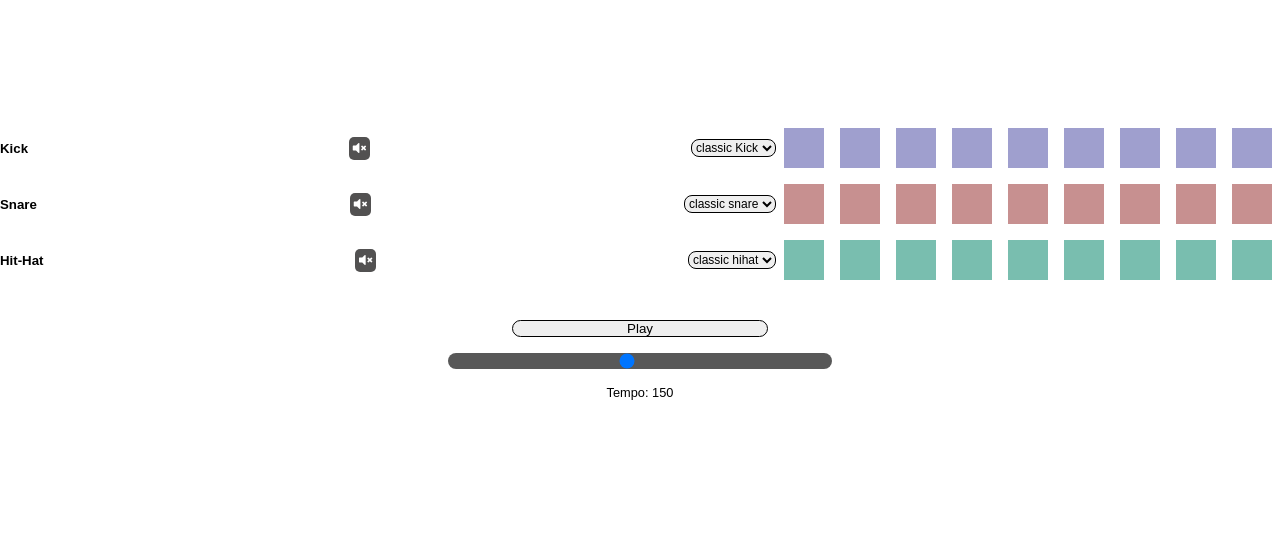
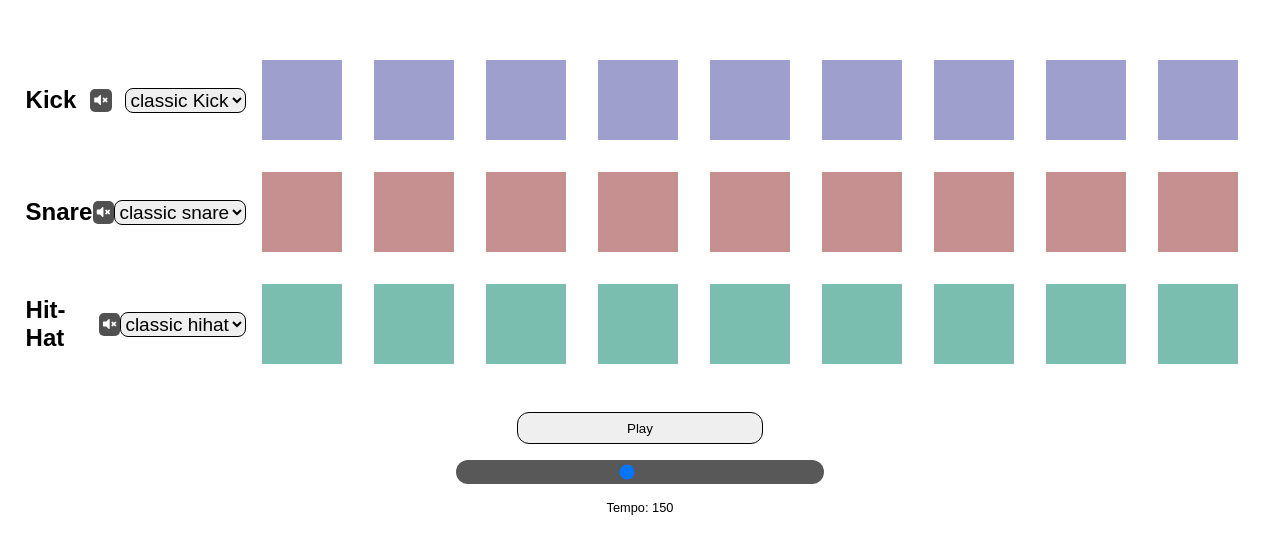
Before and after one commit to Akshaay9/beat-make.js, a plain HTML site: page index.html in a window 1280 px wide. Shown: the part 140-690 px from the top of the page. Drawn offline with Linux system fonts and the light colour scheme.

Commit message:
few changes

```diff
--- a/index.html
+++ b/index.html
@@ -12,7 +12,7 @@
         <!-- music one -->
         <div class="kick-track">
             <div class="controls">
-                <h5>Kick</h5>
+                <h2>Kick</h2>
                 <button data-track="0" class="mute kick-volume" ><i class="fas fa-volume-mute"></i></button>
                 <select name="kick-select" id="kick-select">
                 <option value="./sounds/kick-classic.wav">classic Kick</option>
@@ -36,7 +36,7 @@
         <!-- music 2 -->
         <div class="snare-track">
             <div class="controls">
-                <h5>Snare</h5>
+                <h2>Snare</h2>
                 <button data-track="0" class="mute snare-volume" ><i class="fas fa-volume-mute"></i></button>
                 <select name="snare-select" id="snare-select">
                 <option value="./sounds/snare-acoustic01.wav">classic snare</option>
@@ -59,7 +59,7 @@
         <!-- music 3 -->
         <div class="hihat-track">
             <div class="controls">
-                <h5>Hit-Hat</h5>
+                <h2>Hit-Hat</h2>
                 <button data-track="0" class="mute hihat-volume" ><i class="fas fa-volume-mute"></i></button>
                 <select name="hihat-select" id="hihat-select">
                 <option value="./sounds/hihat-acoustic01.wav">classic hihat</option>
--- a/style.css
+++ b/style.css
@@ -10,9 +10,9 @@ i,svg{
     pointer-events: none;
 }
 .kick-pad,.snare-pad,.hihat-pad{
-    width: 2.5rem;
-    height: 2.5rem;
-    margin: 0.5rem 0.5rem;
+    width: 5rem;
+    height: 5rem;
+    margin: 1rem 1rem;
     cursor: pointer;
 
 }
@@ -46,7 +46,7 @@ justify-content: space-between;
 }
 .sequencer{
 height: 100vh;
-width: 100%;
+width: 96%;
 margin: auto;
 display: flex;
 flex-direction: column;
@@ -71,7 +71,7 @@ justify-content: center;
 select {
     border-radius: 8px;
     border: 0.5px solid black;
-    font-size: 12px;
+    font-size: 19px;
 }
 option{
     border-radius: 8px;
@@ -82,6 +82,7 @@ option{
 }
 .play{
     width: 20%;
+    height: 2rem;
     border-radius: 12px;
     outline: none;
     border: none;
@@ -97,6 +98,7 @@ option{
 }
 .tempo {
     width: 30%;
+    height: 2rem;
 }
 
 .tempo-slider {
@@ -104,6 +106,7 @@ option{
     border-radius: 1rem;
     cursor: pointer;
     margin: 1rem 0;
+    height: 1.5rem;
 
     position: relative;
     width: 100%;
```
